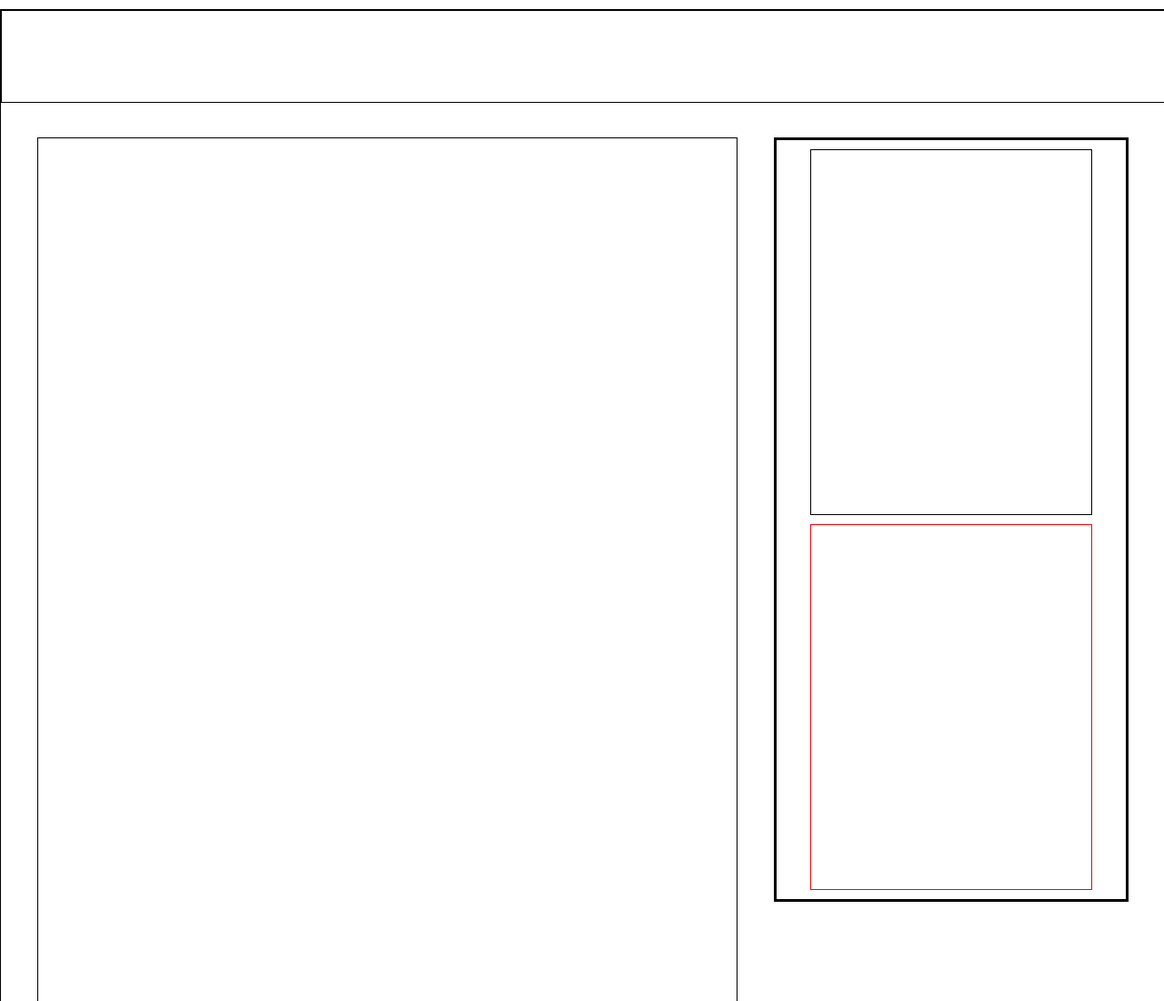
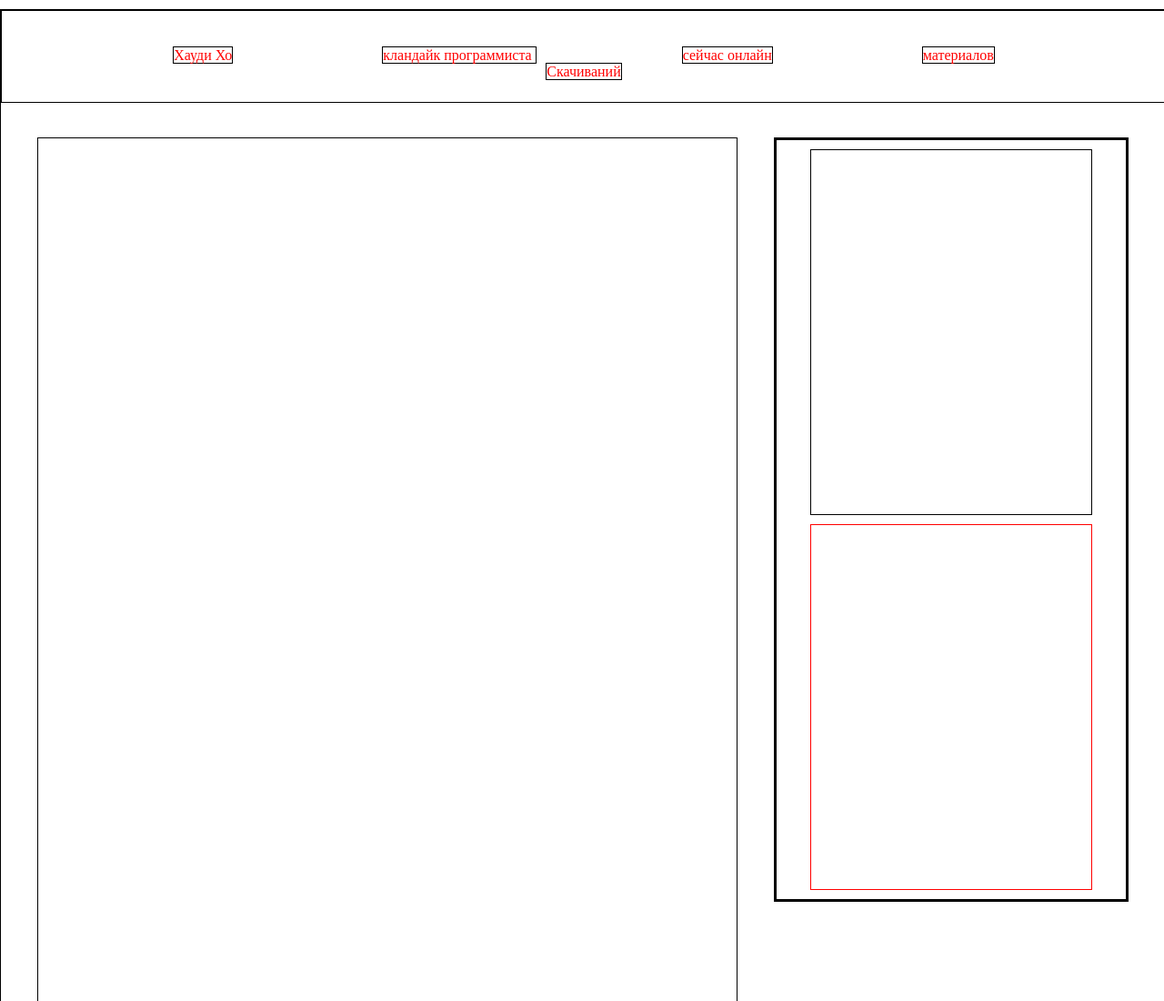
Before and after one commit to vlados36/myBlog, a plain HTML site: page Index.html in a window 1280 px wide. Shown: the top 1100 px of the page at 91% size. Drawn offline with Linux system fonts and the light colour scheme.

Commit message:
16 commit

```diff
--- a/Index.html
+++ b/Index.html
@@ -4,11 +4,13 @@
 <meta http-equiv="Content-Type" content="text/html; charset=utf-8">
 <title> Хауди Хо 2.0 </title>
 <link href="style/style1.css" type="text/css" rel="stylesheet">
+<link href="style/styleHeader.css" type="text/css" rel="stylesheet">
 </head>
 <body>
 	<div id="obertka"> <!-- ообертка для всего сайта -->
 
-		<div id="header"> <!-- шапка -->
+		<div id="header"><!-- шапка -->
+		<span class="but">Хауди Хо</span>  <span class="but"> кландайк программиста </span>  <span class="but">сейчас онлайн</span>   <span class="but">материалов</span> <span class="but">Скачиваний</span>
 		</div>
 
 		<div id="obertkaBar">
--- a/style/style1.css
+++ b/style/style1.css
@@ -14,6 +14,8 @@
 	height:100px;
 	width:100%;
 	border:1px solid black;
+	text-align: center;
+
 }
 
 
--- /dev/null
+++ b/style/styleHeader.css
@@ -0,0 +1,13 @@
+.but{
+	position:relative;
+	color:red;
+	border:1px solid black;
+	margin:80px;
+	top:40px;
+
+
+
+
+
+
+}
```
